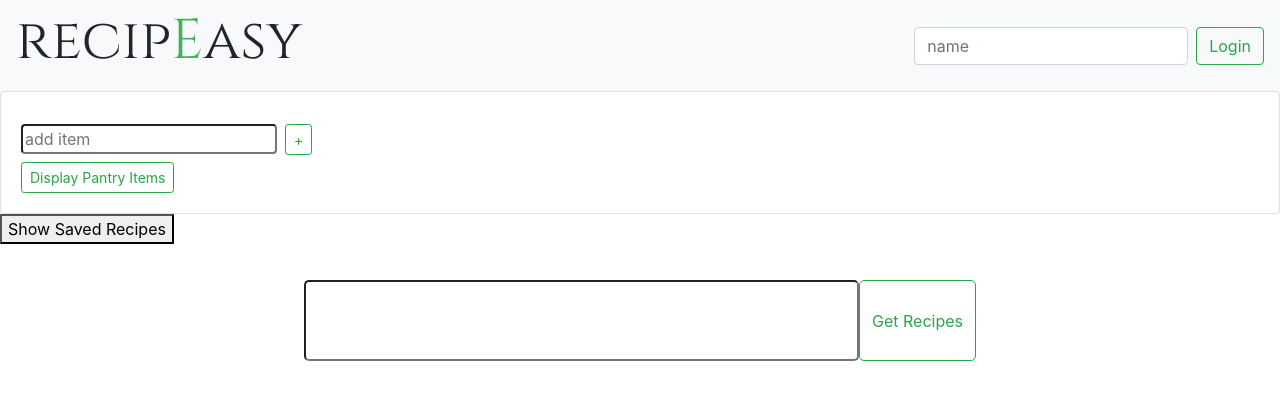
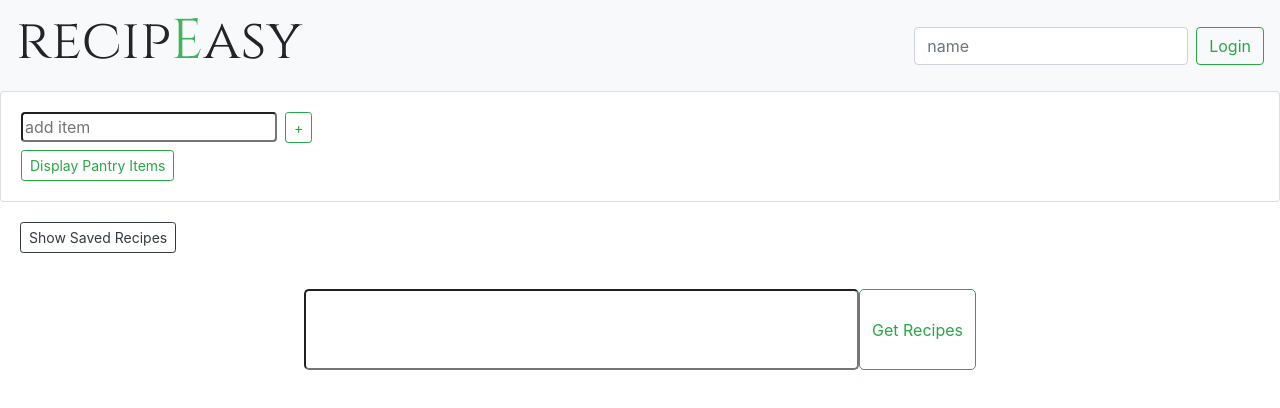
Before and after one commit to therealarcher/final, a React (Create React App) app in the folder front_react_state/: page / in a window 1280 px wide. Shown: the top 408 px of the page. Built offline with nearby package versions, Linux system fonts and the light colour scheme.

Commit message:
fixed styling on pantry modal

```diff
--- a/front_react_state/src/NavCard.js
+++ b/front_react_state/src/NavCard.js
@@ -6,8 +6,10 @@ import uuidv4 from "uuid/v4";
 import IngredientModal from "./components/IngredientModal";
 import Navbar from "react-bootstrap/Navbar";
 import "./styles/Card.css";
+import "./styles/recipe.css";
 import NewUser from "./components/NewUser";
 import Toggle from "./utilities/Toggle";
+import { Modal } from "react-bootstrap";
 
 class NavCard extends Component {
   constructor() {
@@ -116,7 +118,6 @@ class NavCard extends Component {
         <div>
           <Card key={uuidv4} className="Card-container">
             <Card.Body>
-              <Card.Title></Card.Title>
               <form class="pantry-textbox" onSubmit={this.handleSubmit}>
                 <input
                   key={uuidv4}
@@ -174,7 +175,10 @@ class NavCard extends Component {
                   </Row>
                 </div>
               )}
-              <button
+              <Button
+                className="toggle-button"
+                variant="outline-dark"
+                size="sm"
                 onClick={() => {
                   toggle();
                   this.changeText();
@@ -182,7 +186,7 @@ class NavCard extends Component {
                 {!this.state.buttonText
                   ? "Show Saved Recipes"
                   : "Hide Saved Recipes"}
-              </button>
+              </Button>
             </div>
           )}
         />
--- a/front_react_state/src/components/IngredientModal.js
+++ b/front_react_state/src/components/IngredientModal.js
@@ -1,13 +1,29 @@
-import React from 'react';
-import { Modal } from 'react-bootstrap';
+import React from "react";
+import { ListGroup, Card } from "react-bootstrap";
+import Modal from "react-bootstrap/Modal";
+import "../styles/recipe.css";
+import uuidv4 from "uuid/v4";
 
 export default function IngredientModal({ show, hide, savedIngredients }) {
   return (
-    <Modal className="recipeDetails" show={show} onHide={hide}>
-      <button onClick={hide}>close</button>
-      <Modal.Title>Pantry List</Modal.Title>
-      {savedIngredients.map((savedIngredient) => {
-        return <p>{savedIngredient.name}</p>;
+    <Modal
+      //className="recipe-details"
+      show={show}
+      onHide={hide}
+      size="sm"
+      aria-labelledby="example-modal-sizes-title-sm">
+      {/* <button onClick={hide}>close</button> */}
+      <Modal.Header closeButton>
+        <Modal.Title className="recipe-title">Pantry List</Modal.Title>
+      </Modal.Header>
+      {savedIngredients.map(savedIngredient => {
+        return (
+          <Card key={uuidv4()}>
+            <ListGroup variant="flush">
+              <ListGroup.Item>{savedIngredient.name}</ListGroup.Item>
+            </ListGroup>
+          </Card>
+        );
       })}
     </Modal>
   );
--- a/front_react_state/src/components/Recipe.js
+++ b/front_react_state/src/components/Recipe.js
@@ -72,8 +72,6 @@ export function RecipeModal({
       <Modal
         // className="recipeDetails"
         size="lg"
-        // show={lgShow}
-        // onHide={() => setLgShow(false)}
         aria-labelledby="example-modal-sizes-title-lg"
         show={show}
         onHide={handleClose}>
--- a/front_react_state/src/styles/Card.css
+++ b/front_react_state/src/styles/Card.css
@@ -41,3 +41,7 @@
   margin-right: 0.5rem;
   margin-top: 0.4rem;
 }
+.toggle-button {
+  margin-left: 20px;
+  margin-top: 20px;
+}
--- a/front_react_state/src/styles/recipe.css
+++ b/front_react_state/src/styles/recipe.css
@@ -32,8 +32,8 @@
   text-align: center;
 }
 
-#recipe-details {
-  text-align: center;
+.recipe-details {
+  padding-left: 0.5rem;
 }
 
 .search-heading {
```
Also changed, not shown: 1 other file (tests, documents, lock files or other folders).
